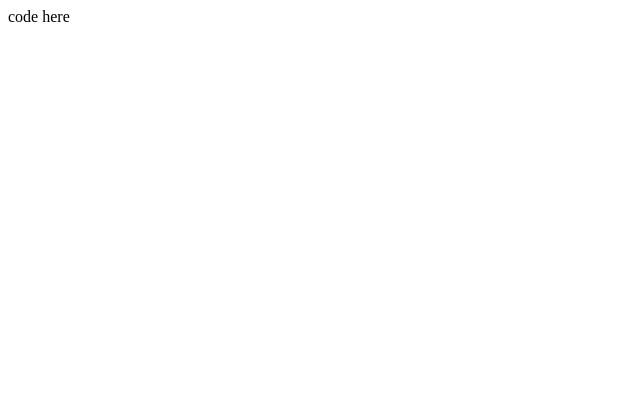
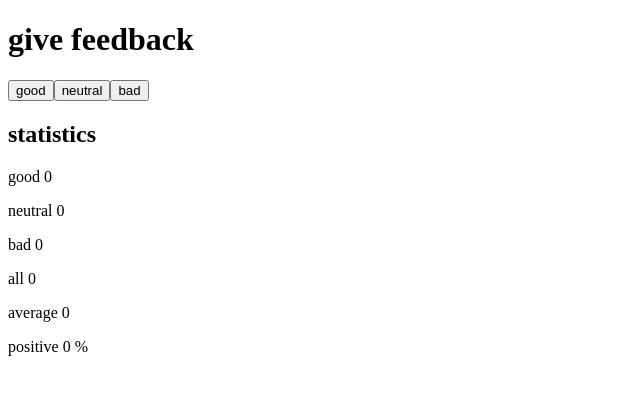
Before and after one commit to LeDevilCat/Full-Stack-open, a React (Vite) app in the folder osa1/unicafe/: page / in a window 1280 px wide. Shown: the top 394 px of the page, without its empty margins (0-640 px from the left). Built offline with nearby package versions, Linux system fonts and the light colour scheme.

Commit message:
Part 1 - Exercise 1.7
Submission for exercises
- 1.7: unicafe step2

```diff
--- a/osa1/unicafe/src/App.jsx
+++ b/osa1/unicafe/src/App.jsx
@@ -1,4 +1,6 @@
 import { useState } from 'react'
+
+const Button = ({ onClick, text }) => <button onClick={onClick}>{text}</button>
 
 const App = () => {
   // tallenna napit omaan tilaansa
@@ -6,10 +8,33 @@
   const [neutral, setNeutral] = useState(0)
   const [bad, setBad] = useState(0)
 
+  const handleGoodClick = () => setGood(good + 1)
+  const handleNeutralClick = () => setNeutral(neutral + 1)
+  const handleBadClick = () => setBad(bad + 1)
+
+  const all = good + neutral + bad
+
+const average = all === 0 ? 0 : (good - bad) / all
+const positive = all === 0 ? 0 : (good / all) * 100
+
   return (
-    <div>
-      code here
-    </div>
+    <>
+      <div>
+        <h1>give feedback</h1>
+        <Button onClick={handleGoodClick} text='good' />
+        <Button onClick={handleNeutralClick} text='neutral' />
+        <Button onClick={handleBadClick} text='bad' />
+      </div>
+      <div>
+        <h2>statistics</h2>
+        <p>good {good}</p>
+        <p>neutral {neutral}</p>
+        <p>bad {bad}</p>
+        <p>all {all}</p>
+        <p>average {average}</p>
+        <p>positive {positive} %</p>
+      </div>
+    </>
   )
 }
 
```
